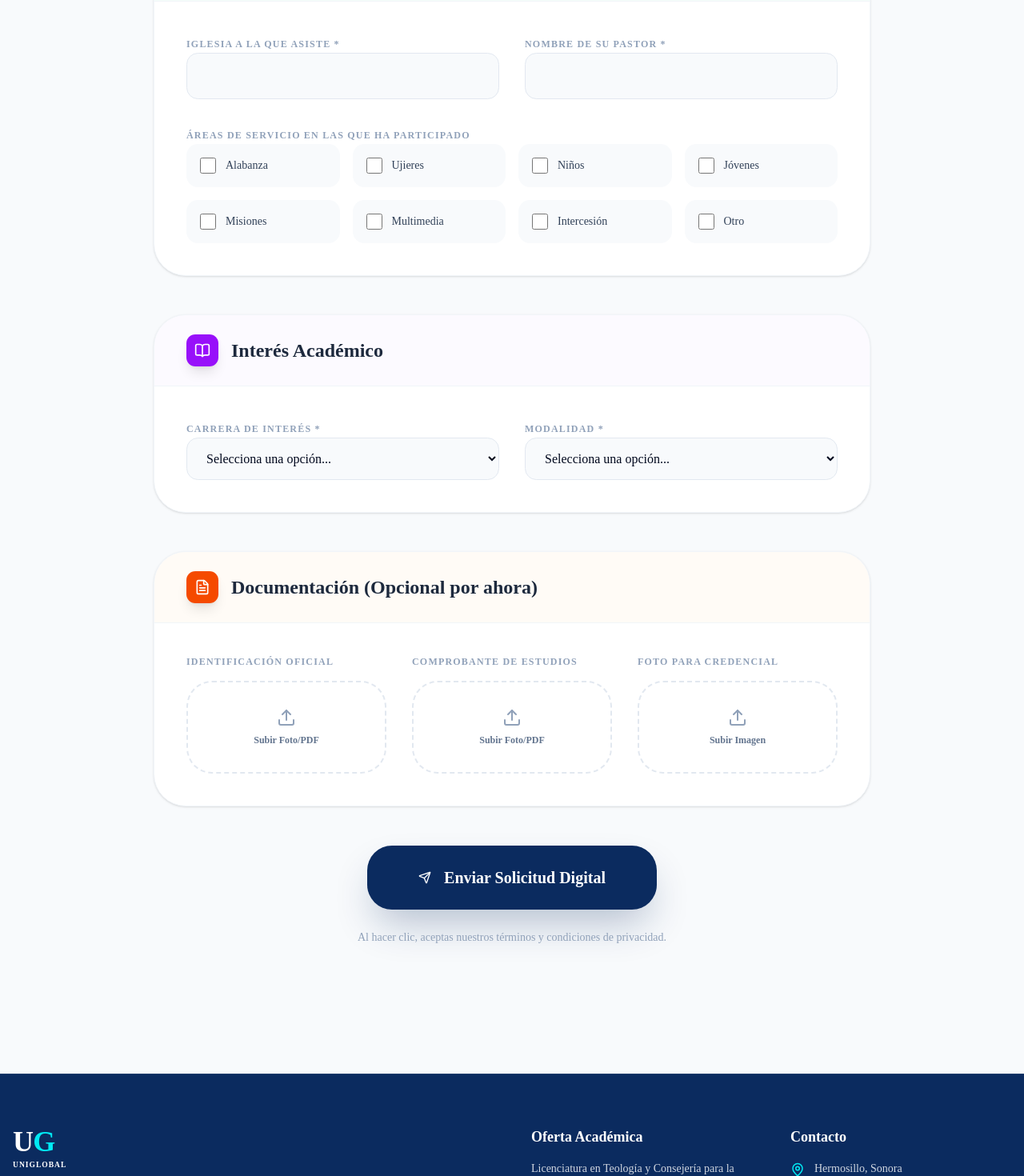
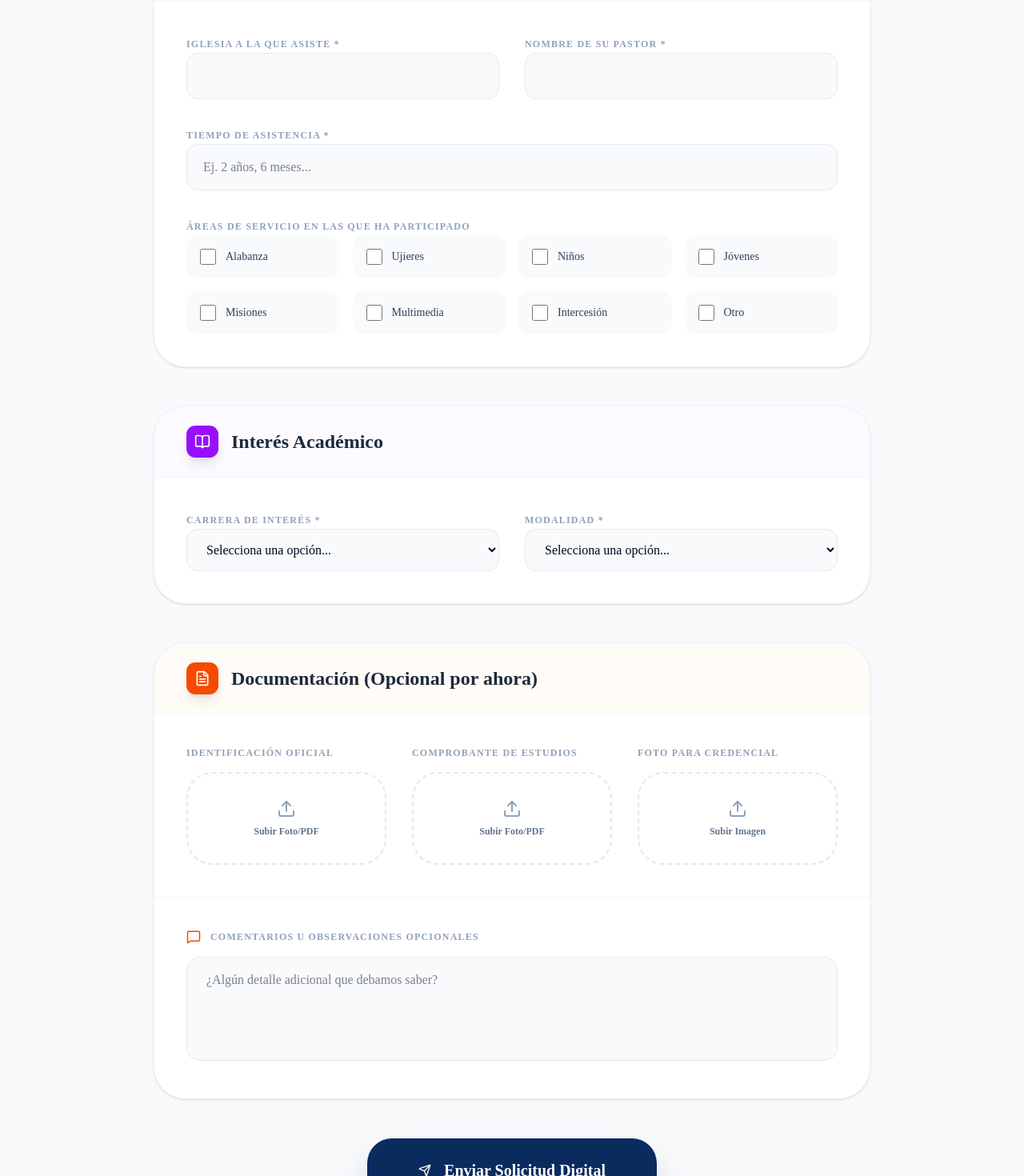
Before and after one commit to universidaduniglobal/antigravity, a Next.js app: page /inscripcion in a window 1280 px wide. Shown: the part 1429-2899 px from the top of the page at 80% size. Built offline with nearby package versions, Linux system fonts and the light colour scheme; no server answers.

Commit message:
fix: restore missing fields and clean up modality options in inscription form

```diff
--- a/src/app/inscripcion/page.tsx
+++ b/src/app/inscripcion/page.tsx
@@ -13,7 +13,8 @@ import {
   Loader2,
   AlertCircle,
   Upload,
-  Fingerprint
+  Fingerprint,
+  MessageSquare
 } from 'lucide-react';
 import { Button } from '@/components/ui/button';
 import { Navbar } from '@/components/navbar';
@@ -309,6 +310,17 @@ export default function InscripcionPage() {
                         className="w-full bg-slate-50 dark:bg-slate-800 border border-slate-200 dark:border-slate-700 rounded-2xl px-5 py-4 focus:outline-none focus:ring-2 focus:ring-emerald-500 transition-all"
                       />
                     </div>
+                    <div className="space-y-2 md:col-span-2">
+                      <label className="text-xs font-bold text-slate-400 uppercase tracking-widest">Tiempo de asistencia *</label>
+                      <input
+                        type="text"
+                        required
+                        value={formData.tiempo_asistencia}
+                        onChange={e => setFormData({...formData, tiempo_asistencia: e.target.value})}
+                        className="w-full bg-slate-50 dark:bg-slate-800 border border-slate-200 dark:border-slate-700 rounded-2xl px-5 py-4 focus:outline-none focus:ring-2 focus:ring-emerald-500 transition-all"
+                        placeholder="Ej. 2 años, 6 meses..."
+                      />
+                    </div>
                   </div>
 
                   <div className="space-y-4">
@@ -363,8 +375,8 @@ export default function InscripcionPage() {
                       className="w-full bg-slate-50 dark:bg-slate-800 border border-slate-200 dark:border-slate-700 rounded-2xl px-5 py-4 focus:outline-none focus:ring-2 focus:ring-purple-500 transition-all"
                     >
                       <option value="">Selecciona una opción...</option>
-                      <option value="Presencial">Presencial (Sábados)</option>
-                      <option value="Virtual">Virtual (En línea)</option>
+                      <option value="Presencial">Presencial</option>
+                      <option value="Virtual">Virtual</option>
                       <option value="Híbrido">Híbrido</option>
                     </select>
                   </div>
@@ -379,7 +391,7 @@ export default function InscripcionPage() {
                   </div>
                   <h2 className="text-2xl font-bold text-slate-800 dark:text-slate-100">Documentación (Opcional por ahora)</h2>
                 </div>
-                <div className="p-10 grid grid-cols-1 md:grid-cols-3 gap-8">
+                <div className="p-10 grid grid-cols-1 md:grid-cols-3 gap-8 border-b border-slate-100 dark:border-slate-800">
                   <div className="space-y-4">
                     <label className="text-xs font-bold text-slate-400 uppercase tracking-widest block">Identificación Oficial</label>
                     <div className="relative group">
@@ -426,6 +438,21 @@ export default function InscripcionPage() {
                     </div>
                   </div>
                 </div>
+
+                {/* Campo de Comentarios */}
+                <div className="p-10">
+                  <div className="flex items-center gap-3 mb-4">
+                    <MessageSquare size={18} className="text-orange-600" />
+                    <label className="text-xs font-bold text-slate-400 uppercase tracking-widest">Comentarios u observaciones opcionales</label>
+                  </div>
+                  <textarea
+                    value={formData.comentarios}
+                    onChange={e => setFormData({...formData, comentarios: e.target.value})}
+                    rows={4}
+                    className="w-full bg-slate-50 dark:bg-slate-800 border border-slate-200 dark:border-slate-700 rounded-3xl px-6 py-4 focus:outline-none focus:ring-2 focus:ring-orange-500 transition-all resize-none"
+                    placeholder="¿Algún detalle adicional que debamos saber?"
+                  ></textarea>
+                </div>
               </div>
 
               {/* Botón de envío */}
```
